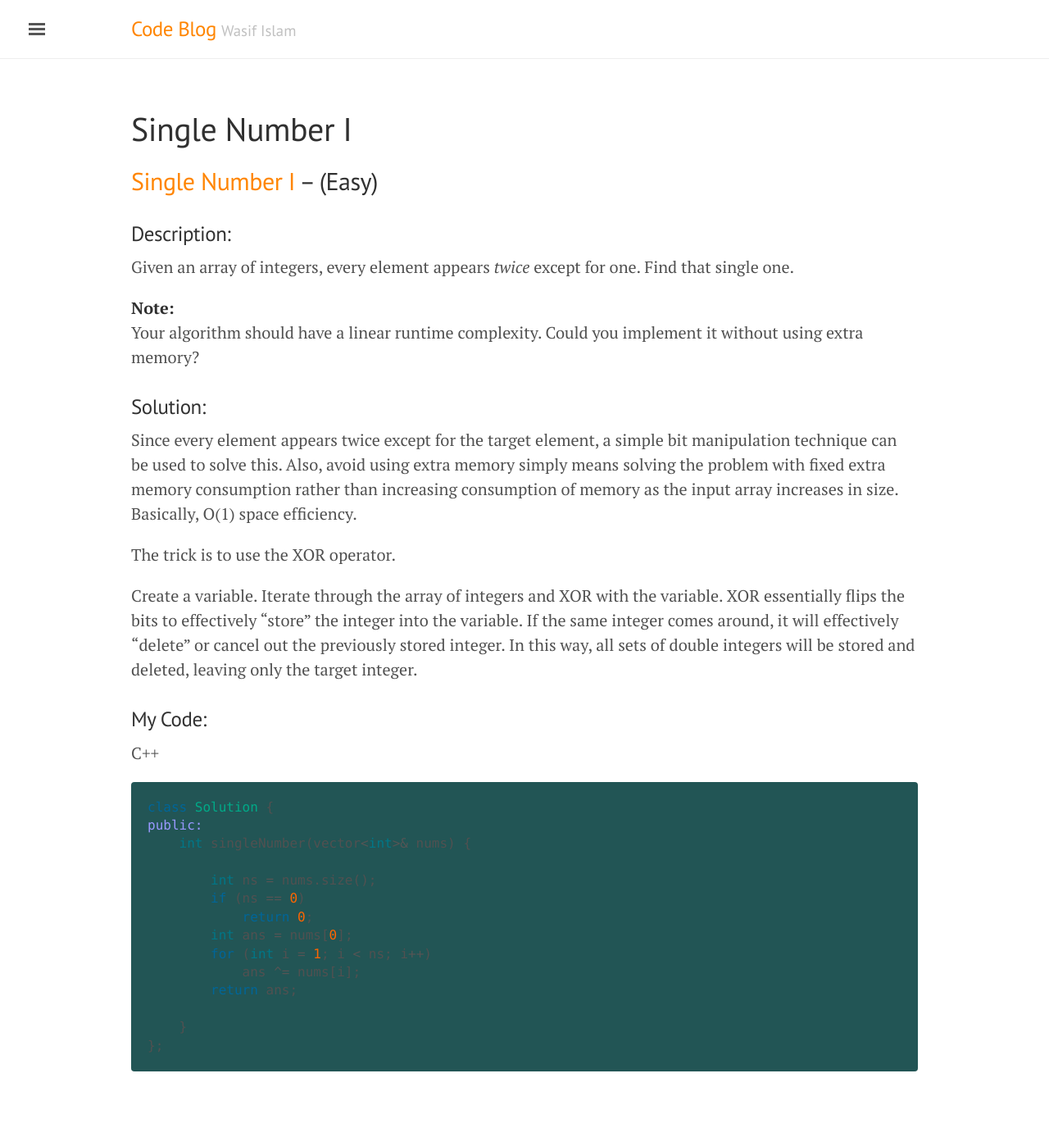
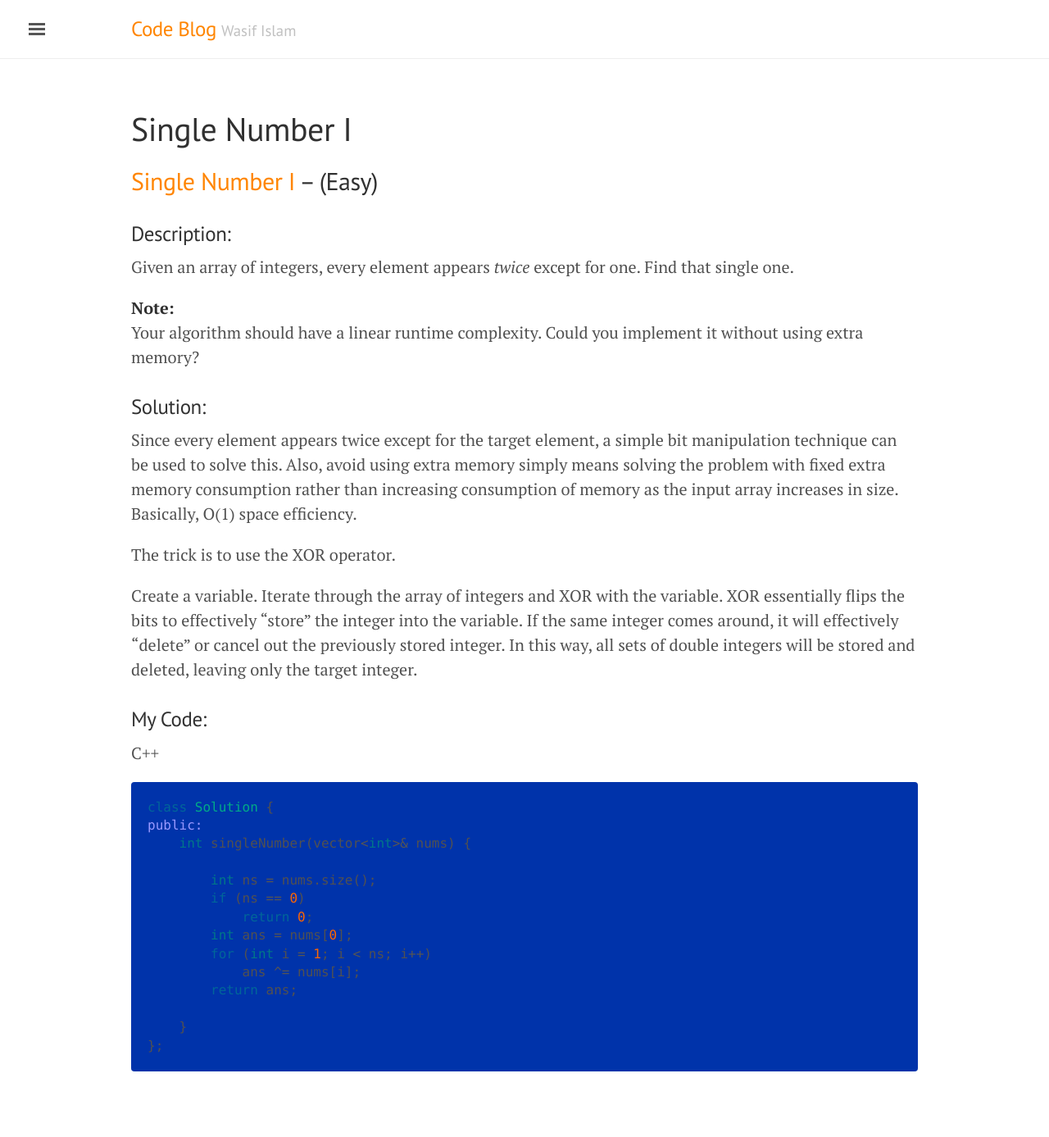
Before and after one commit to washifu/CodeBlog, a Jekyll site: the page built from pages/2017-08-24-Single_Number_I.md, in a window 1280 px wide. Shown: the whole page at 82% size. Built offline with Jekyll 4.4.1, drawn with Linux system fonts in a browser that asks for light colours; comment, search, counter and statistics services are not loaded.

Commit message:
Update poole.css

```diff
--- a/public/css/poole.css
+++ b/public/css/poole.css
@@ -157,6 +157,8 @@ code {
   color: #bf616a;
   background-color: #f9f9f9;
   border-radius: 3px;
+  overflow-x: scroll; /* wasif */
+  max-width: 46em; /* wasif */
 }
 pre {
   display: block;
@@ -172,7 +174,7 @@ pre {
   word-wrap: break-word;
   */
   /*background-color: #f9f9f9;*/
-  background-color: #225555; /* wasif */
+  background-color: #0033aa; /* wasif */
 }
 pre code {
   padding: 0;
```
